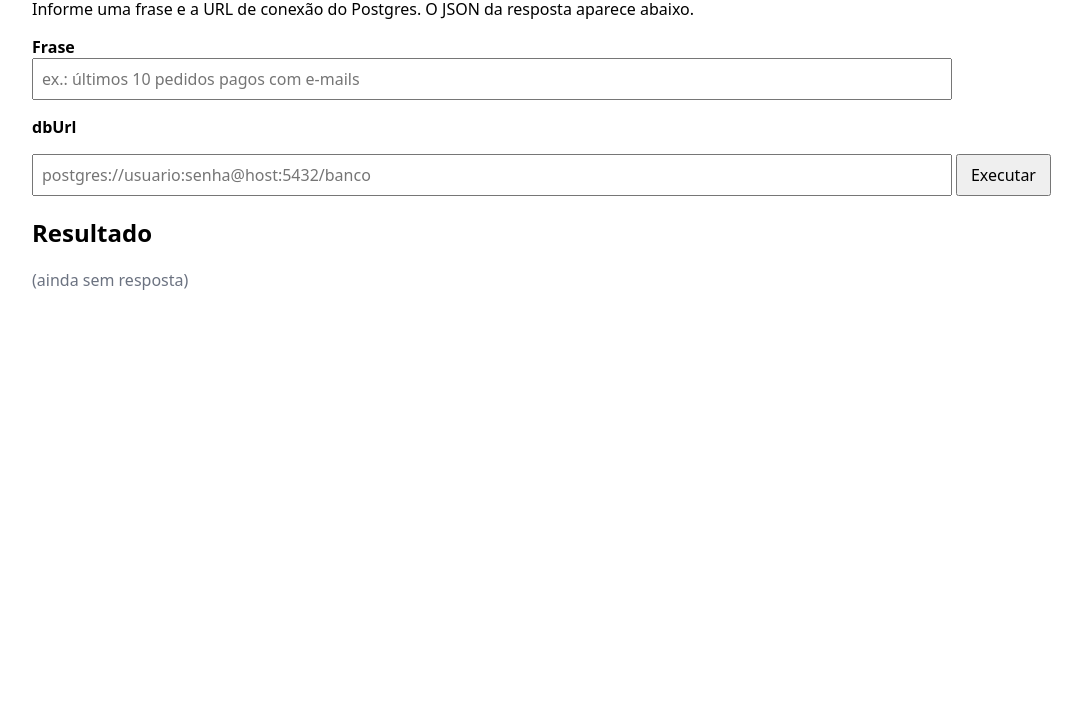
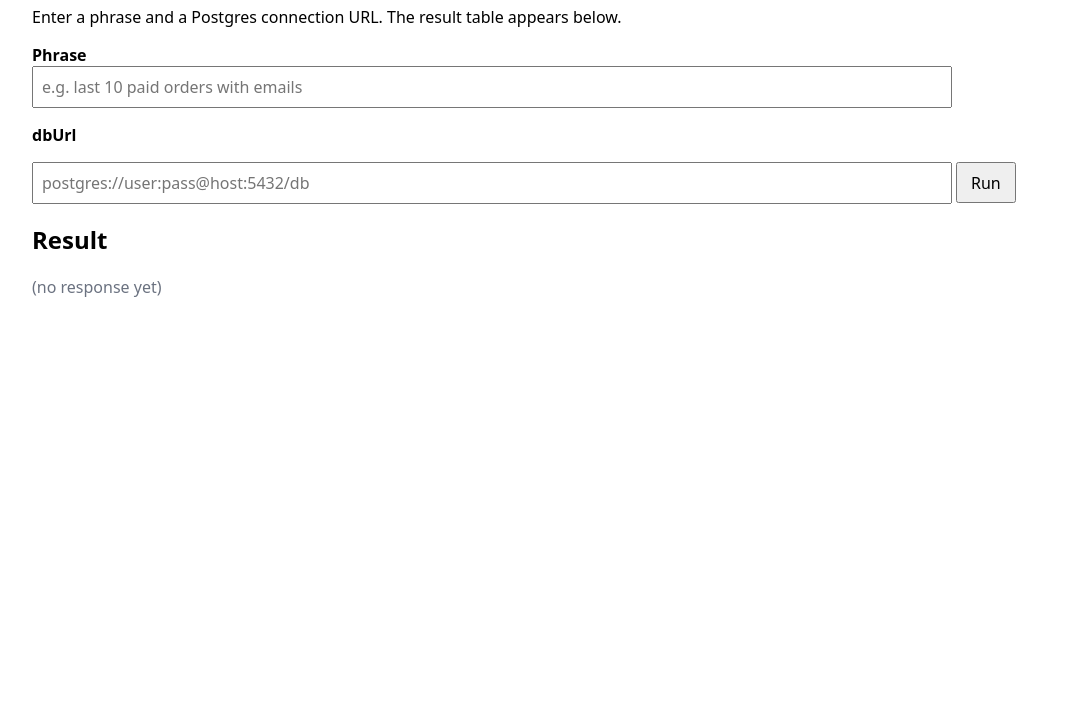
Before and after one commit to IgorSilvestre/searchy, a website: page public/index.html in a window 1280 px wide. Shown: the part 98-800 px from the top of the page, without its empty margins (0-1082 px from the left). Drawn offline with Linux system fonts and the light colour scheme.

Commit message:
feat: Add language toggle support and improve i18n for minimal client interface

```diff
--- a/public/index.html
+++ b/public/index.html
@@ -3,50 +3,134 @@
   <head>
     <meta charset="utf-8" />
     <meta name="viewport" content="width=device-width, initial-scale=1" />
-    <title>Searchy – Cliente Minimal</title>
+    <title>Searchy – Minimal Client</title>
     <style>
       body { font-family: system-ui, sans-serif; margin: 2rem; }
       label { display:block; margin-top: 1rem; font-weight: 600; }
-      input, textarea { width: 100%; max-width: 900px; padding: 0.5rem; font: inherit; }
-      button { margin-top: 1rem; padding: 0.5rem 0.8rem; font: inherit; }
+      input { width: 100%; max-width: 900px; padding: 0.5rem; font: inherit; }
+      button { margin-top: 1rem; padding: 0.45rem 0.8rem; font: inherit; cursor: pointer; }
       .muted { color: #6b7280; }
       .meta { margin-top: 1rem; font-size: 14px; }
       .meta code { background: #f6f8fa; padding: 2px 4px; border-radius: 4px; }
       table { border-collapse: collapse; margin-top: 1rem; max-width: 95vw; }
       th, td { border: 1px solid #e5e7eb; padding: 6px 8px; text-align: left; vertical-align: top; font-size: 14px; }
       thead { background: #f3f4f6; }
+      header { display:flex; gap: 12px; align-items: center; justify-content: space-between; max-width: 900px; }
     </style>
   </head>
   <body>
-    <h1>Searchy</h1>
-    <p>Informe uma frase e a URL de conexão do Postgres. O JSON da resposta aparece abaixo.</p>
+    <header>
+      <h1 style="margin: 0;">Searchy</h1>
+      <button id="langBtn" type="button">Português</button>
+    </header>
+    <p id="intro">Enter a phrase and a Postgres connection URL. The result table appears below.</p>
 
     <form id="qform">
-      <label for="phrase">Frase</label>
-      <input id="phrase" name="phrase" placeholder="ex.: últimos 10 pedidos pagos com e-mails" required />
+      <label for="phrase" id="phraseLabel">Phrase</label>
+      <input id="phrase" name="phrase" placeholder="e.g. last 10 paid orders with emails" required />
 
-      <label for="dbUrl">dbUrl</label>
-      <input id="dbUrl" name="dbUrl" placeholder="postgres://usuario:senha@host:5432/banco" />
+      <label for="dbUrl" id="dbUrlLabel">dbUrl</label>
+      <input id="dbUrl" name="dbUrl" placeholder="postgres://user:pass@host:5432/db" />
 
-      <button type="submit">Executar</button>
+      <button id="runBtn" type="submit">Run</button>
     </form>
 
-    <h2>Resultado</h2>
-    <div id="out" class="muted">(ainda sem resposta)</div>
+    <h2 id="resultHeader">Result</h2>
+    <div id="out" class="muted">(no response yet)</div>
 
     <script>
       const form = document.getElementById('qform');
       const out = document.getElementById('out');
+      const langBtn = document.getElementById('langBtn');
+      const runBtn = document.getElementById('runBtn');
+      const phraseInput = document.getElementById('phrase');
+      const dbUrlInput = document.getElementById('dbUrl');
+      const phraseLabel = document.getElementById('phraseLabel');
+      const dbUrlLabel = document.getElementById('dbUrlLabel');
+      const resultHeader = document.getElementById('resultHeader');
+      const intro = document.getElementById('intro');
+
+      const i18n = {
+        en: {
+          title: 'Searchy – Minimal Client',
+          intro: 'Enter a phrase and a Postgres connection URL. The result table appears below.',
+          phraseLabel: 'Phrase',
+          phrasePh: 'e.g. last 10 paid orders with emails',
+          dbUrlLabel: 'dbUrl',
+          dbUrlPh: 'postgres://user:pass@host:5432/db',
+          run: 'Run',
+          resultHeader: 'Result',
+          noResp: '(no response yet)',
+          loading: 'Loading...',
+          unexpected: 'Unexpected server response.',
+          noRows: 'No results.',
+          errPrefix: 'Error: ',
+          parseErr: 'Failed to parse response.',
+          rowsLabel: 'Rows:',
+          sqlLabel: 'SQL:',
+          langToggle: 'Português'
+        },
+        pt: {
+          title: 'Searchy – Cliente Minimal',
+          intro: 'Informe uma frase e a URL de conexão do Postgres. A tabela de resultados aparece abaixo.',
+          phraseLabel: 'Frase',
+          phrasePh: 'ex.: últimos 10 pedidos pagos com e-mails',
+          dbUrlLabel: 'dbUrl',
+          dbUrlPh: 'postgres://usuario:senha@host:5432/banco',
+          run: 'Executar',
+          resultHeader: 'Resultado',
+          noResp: '(ainda sem resposta)',
+          loading: 'Carregando...',
+          unexpected: 'Resposta inesperada do servidor.',
+          noRows: 'Sem resultados.',
+          errPrefix: 'Erro: ',
+          parseErr: 'Erro ao interpretar a resposta.',
+          rowsLabel: 'Linhas:',
+          sqlLabel: 'SQL:',
+          langToggle: 'English'
+        }
+      };
+
+      let lang = 'en';
+
+      function applyLang() {
+        const t = i18n[lang];
+        document.title = t.title;
+        intro.textContent = t.intro;
+        phraseLabel.textContent = t.phraseLabel;
+        phraseInput.placeholder = t.phrasePh;
+        dbUrlLabel.textContent = t.dbUrlLabel;
+        dbUrlInput.placeholder = t.dbUrlPh;
+        runBtn.textContent = t.run;
+        resultHeader.textContent = t.resultHeader;
+        langBtn.textContent = t.langToggle;
+        if (out.classList.contains('muted')) {
+          out.textContent = t.noResp;
+        }
+      }
+
+      langBtn.addEventListener('click', () => {
+        lang = lang === 'en' ? 'pt' : 'en';
+        applyLang();
+      });
+
+      applyLang();
+
+      const escape = (s) => String(s)
+        .replace(/&/g, '&amp;')
+        .replace(/</g, '&lt;')
+        .replace(/>/g, '&gt;');
 
       function renderResult(rows, sql, rowCount) {
+        const t = i18n[lang];
         if (!Array.isArray(rows)) {
-          out.textContent = 'Resposta inesperada do servidor.';
+          out.textContent = t.unexpected;
           return;
         }
         if (rows.length === 0) {
-          const meta = `<div class="meta"><strong>Linhas:</strong> 0</div>` +
-                       (sql ? `<div class="meta"><strong>SQL:</strong> <code>${escape(sql)}</code></div>` : '');
-          out.innerHTML = meta + '<div class="muted">Sem resultados.</div>';
+          const meta = `<div class="meta"><strong>${t.rowsLabel}</strong> 0</div>` +
+                       (sql ? `<div class="meta"><strong>${t.sqlLabel}</strong> <code>${escape(sql)}</code></div>` : '');
+          out.innerHTML = meta + `<div class="muted">${t.noRows}</div>`;
           return;
         }
         // Collect columns from union of keys
@@ -55,13 +139,8 @@
           return set;
         }, new Set())).sort();
 
-        const escape = (s) => String(s)
-          .replace(/&/g, '&amp;')
-          .replace(/</g, '&lt;')
-          .replace(/>/g, '&gt;');
-
-        const meta = `<div class="meta"><strong>Linhas:</strong> ${rowCount ?? rows.length}</div>` +
-                     (sql ? `<div class="meta"><strong>SQL:</strong> <code>${escape(sql)}</code></div>` : '');
+        const meta = `<div class="meta"><strong>${t.rowsLabel}</strong> ${rowCount ?? rows.length}</div>` +
+                     (sql ? `<div class="meta"><strong>${t.sqlLabel}</strong> <code>${escape(sql)}</code></div>` : '');
         let html = meta + '<table><thead><tr>' + cols.map(c => `<th>${escape(c)}</th>`).join('') + '</tr></thead><tbody>';
         for (const r of rows) {
           html += '<tr>' + cols.map(c => {
@@ -73,10 +152,14 @@
         }
         html += '</tbody></table>';
         out.innerHTML = html;
+        out.classList.remove('muted');
       }
+
       form.addEventListener('submit', async (e) => {
         e.preventDefault();
-        out.textContent = 'Carregando...';
+        const t = i18n[lang];
+        out.textContent = t.loading;
+        out.classList.add('muted');
         const phrase = document.getElementById('phrase').value;
         const dbUrl = document.getElementById('dbUrl').value || undefined;
         try {
@@ -88,21 +171,21 @@
           const text = await res.text();
           let parsed;
           try { parsed = JSON.parse(text); } catch (e) {
-            out.textContent = 'Erro ao interpretar a resposta.';
+            out.textContent = t.parseErr;
             return;
           }
           if (!res.ok) {
-            const msg = parsed && parsed.error ? parsed.error : 'Erro na requisição';
-            out.textContent = 'Erro: ' + msg;
+            const msg = parsed && parsed.error ? parsed.error : 'Request error';
+            out.textContent = t.errPrefix + msg;
             return;
           }
           if (parsed && Array.isArray(parsed.rows)) {
             renderResult(parsed.rows, parsed.sql, parsed.rowCount);
           } else {
-            out.textContent = 'Resposta sem linhas.';
+            out.textContent = t.noRows;
           }
         } catch (err) {
-          out.textContent = 'Erro: ' + (err && err.message ? err.message : String(err));
+          out.textContent = i18n[lang].errPrefix + (err && err.message ? err.message : String(err));
         }
       });
     </script>
```
